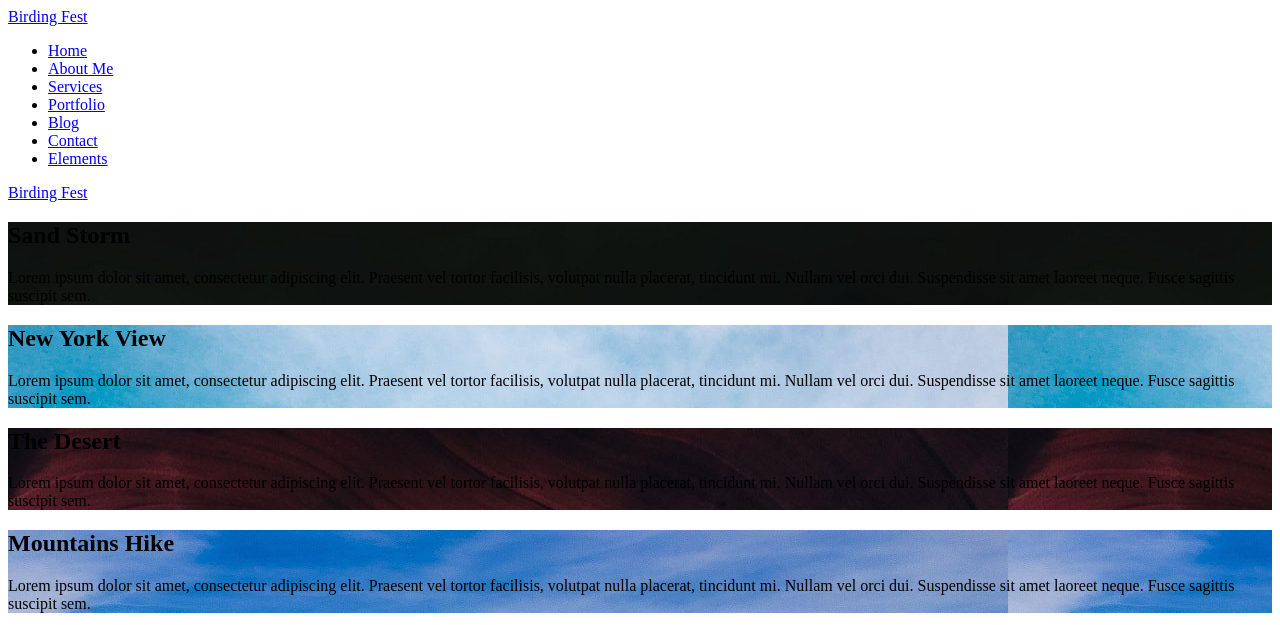
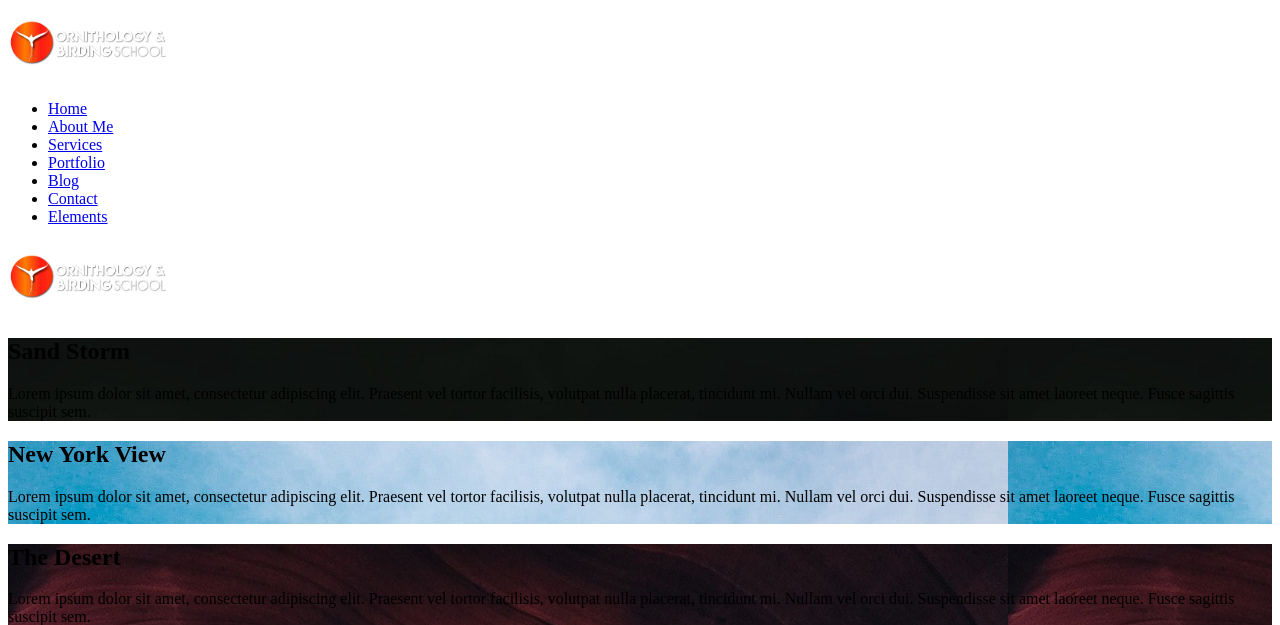
Before and after one commit to carlos349/Birdingfest, a PHP site: template views/modules/index.php in a window 1280 px wide. Shown: the top 625 px of the page. Run offline with PHP 8.4, Linux system fonts and the light colour scheme; the template is opened without the code that fills it, so the values that code supplies are empty.

Commit message:
add logo and links facebook and instagram

```diff
--- a/views/modules/header.php
+++ b/views/modules/header.php
@@ -19,7 +19,7 @@
         </div>
         <!-- Logo Area -->
         <div class="logo-area">
-            <a href="index.html">Birding Fest</a>
+            <img src="views/images/core-img/logo.png" style="width:160px;heigth:80px;" alt="">
         </div>
         <!-- Nav -->
         <div class="sonarNav wow fadeInUp" data-wow-delay="1s">
@@ -64,7 +64,7 @@
                     <div class="menu-area d-flex justify-content-between">
                         <!-- Logo Area  -->
                         <div class="logo-area">
-                            <a href="index.html">Birding Fest</a>
+                            <img src="views/images/core-img/logo.png" style="width:160px;heigth:80px;" alt="">
                         </div>
 
                         <div class="menu-content-area d-flex align-items-center">
```
Also changed, not shown: views/modules/Constructions.php (+5 -7 lines), views/images/core-img/logo.png (added).
